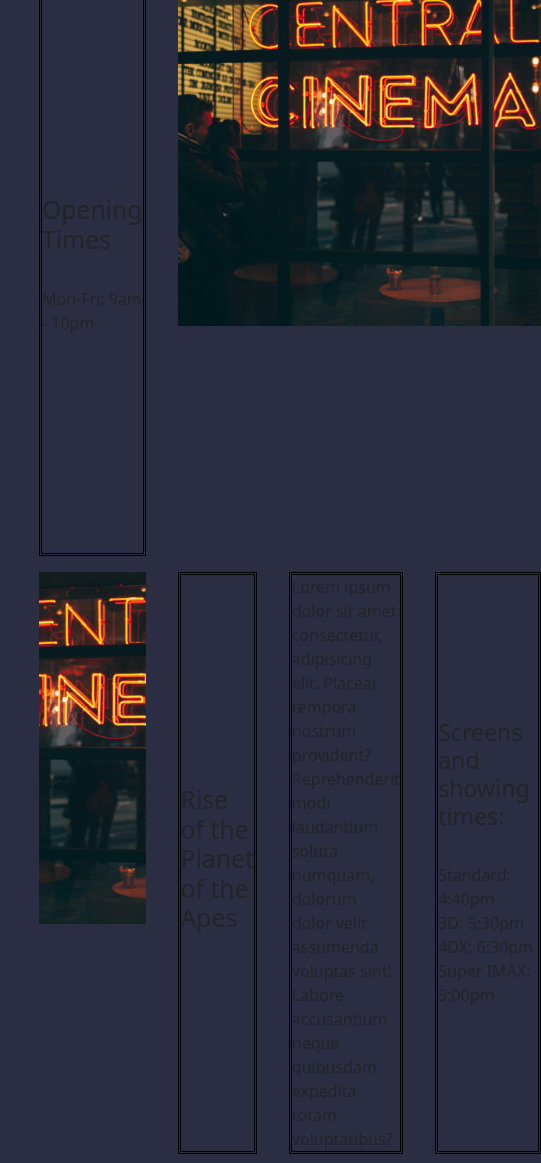
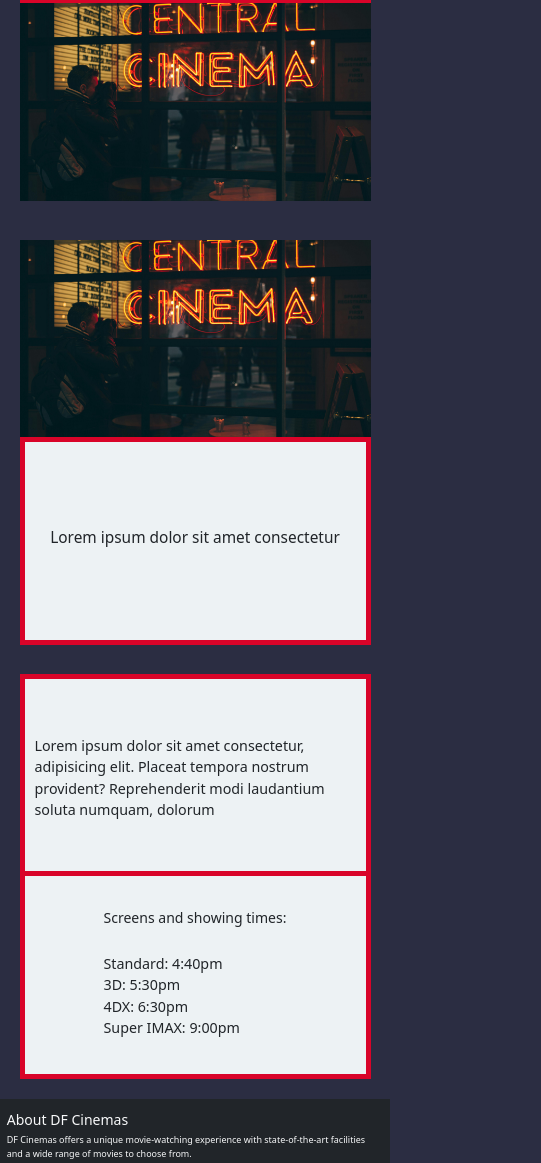
Before and after one commit to digital-futures-academy-se-2404-a/web-development-hackathon-group-5-1, a plain HTML site: page whatson.html in a window 390 px wide. Shown: the part 710-1873 px from the top of the page, 541 px wide, since content can reach past the window. Drawn offline with nearby package versions, Linux system fonts and the light colour scheme.

Commit message:
Added consistant styling with other pages

```diff
--- a/whatson.css
+++ b/whatson.css
@@ -1,8 +1,5 @@
 html {
   box-sizing: border-box;
-}
-.body {
-  font-family: "Impact, Haettenschweiler, 'Arial Narrow Bold', sans-serif";
 }
 .grid-img {
   object-fit: cover;
@@ -19,7 +16,7 @@
   grid-template-rows: repeat(3, 1fr);
   grid-column-gap: 2em;
   grid-row-gap: 1em;
-  width: 80%;
+  width: 90%;
 }
 .div2,
 .div3,
@@ -30,7 +27,6 @@
   display: flex;
   align-items: center;
   justify-content: center;
-  border: 3px double black;
 }
 .div1 {
   grid-area: 1 / 1 / 2 / 4;
--- a/whatson.html
+++ b/whatson.html
@@ -18,6 +18,7 @@
     <link rel="stylesheet" href="./styles.css" />
     <link rel="stylesheet" href="./style.css" />
     <link href="./whatson.css" rel="stylesheet" />
+    <link href="./whatson_queries.css" rel="stylesheet" />
   </head>
       <header>
         <div class="container-fluid">
@@ -93,12 +94,11 @@
           </button>
         </div>
       </div>
-      <div class="div2"><h2 class="heading 2">Now Showing</h2></div>
-      <div class="div3">
+      <div class="div2 card-body"><h2 class="heading 2">Now Showing</h2></div>
+      <div class="div3 card-body">
         <div>
           <h2 class="heading 2">Opening Times<br /></h2>
-          <br />
-          Mon-Fri: 9am - 10pm
+          <p class="card-text"><br />Mon: 9am - 10pm <br />Tues: 9am - 10pm <br />Weds: 9am - 10pm <br />Thurs: 9am - 10pm <br />Fri: 9am - 10pm <br /></p>
         </div>
       </div>
       <div class="div4">
@@ -107,20 +107,19 @@
       <div class="div5">
         <img src="./images/cinema-central.jpg" class="grid-img" alt="" />
       </div>
-      <div class="div6">
-        <h2 class="heading 2">Rise of the Planet of the Apes</h2>
+      <div class="div6 card-body">
+        <h2 class="heading 2">Lorem ipsum dolor sit amet consectetur</h2>
       </div>
-      <div class="div7">
+      <div class="div7 card-body"><p class="card-text">
         Lorem ipsum dolor sit amet consectetur, adipisicing elit. Placeat
         tempora nostrum provident? Reprehenderit modi laudantium soluta numquam,
-        dolorum dolor velit assumenda voluptas sint! Labore accusantium neque
-        quibusdam expedita totam voluptatibus?
+        dolorum</p>
       </div>
-      <div class="div8">
+      <div class="div8 card-body">
         <div>
-          <h3 class="heading 3">Screens and showing times:</h3>
+          <h3 class="heading 3">Screens and showing times:</h3><p class="card-text">
           <br />Standard: 4:40pm<br />3D: 5:30pm<br />4DX: 6:30pm<br />
-          Super IMAX: 9:00pm
+          Super IMAX: 9:00pm</p>
         </div>
       </div>
     </div>
--- /dev/null
+++ b/whatson_queries.css
@@ -0,0 +1,43 @@
+/**************************/
+/* BELOW 750px (Smaller Tablets) */
+/**************************/
+
+@media (max-width: 75em) {
+  html {
+    /* 9px / 16px  */
+    font-size: 56.25%;
+  }
+
+  .parent {
+    display: grid;
+    grid-template-columns: 1fr;
+    grid-template-rows: repeat(8, 1fr);
+  }
+  .parent > div {
+    grid-area: unset;
+  }
+
+  .div1 {
+    grid-row: 2;
+    margin-top: 20px;
+    margin-bottom: -10px;
+  }
+
+  .div3 {
+    grid-row: 4;
+    margin-top: 10px;
+    margin-bottom: -10px;
+  }
+
+  .div5 {
+    grid-row: 6;
+    margin-top: 20px;
+    margin-bottom: -10px;
+  }
+
+  .div7 {
+    grid-row: 6;
+    margin-top: 20px;
+    margin-bottom: -10px;
+  }
+}
```
